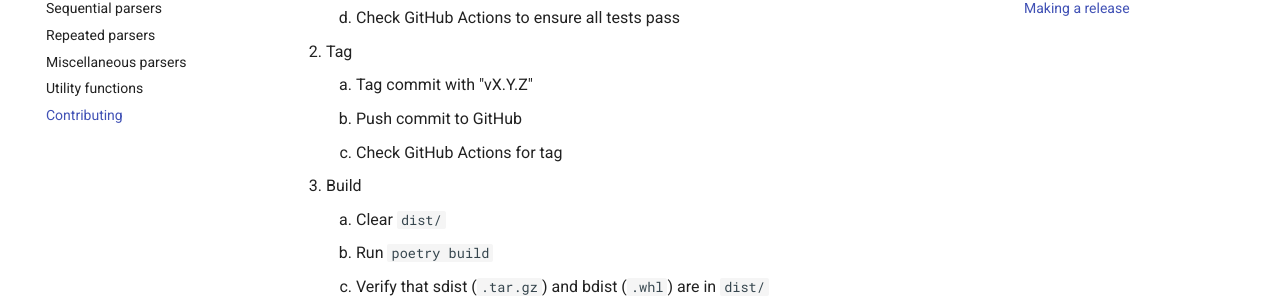
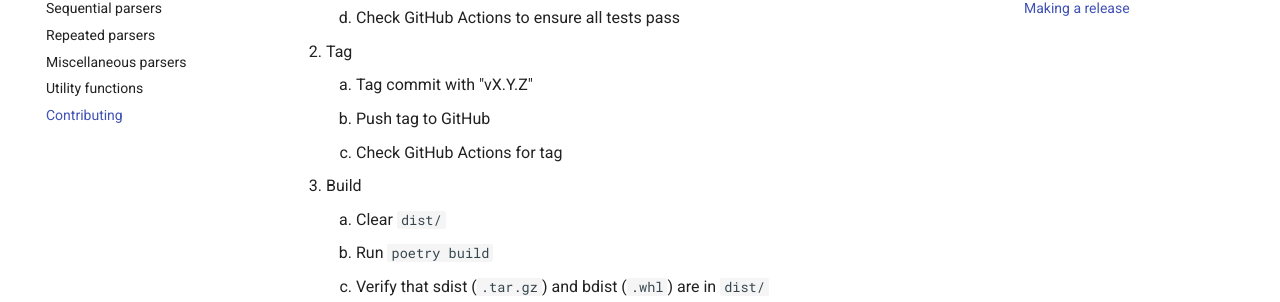
Before and after one commit to drhagen/parsita, an MkDocs documentation site: the page built from docs/contributing.md, in a window 1280 px wide and 900 px high, scrolled down 1661 px. Shown: the part 235-537 px from the top of the window. Built offline with MkDocs 1.6.1 and Material for MkDocs 9.7.7, drawn with Linux system fonts in a browser that asks for light colours; comment, search, counter and statistics services are not loaded.

Commit message:
Docs typo

```diff
--- a/docs/contributing.md
+++ b/docs/contributing.md
@@ -72,7 +72,7 @@ poetry run mkdocs gh-deploy
     4. Check GitHub Actions to ensure all tests pass
 2. Tag
     1. Tag commit with "vX.Y.Z"
-    2. Push commit to GitHub
+    2. Push tag to GitHub
     3. Check GitHub Actions for tag
 3. Build
     1. Clear `dist/`
```
